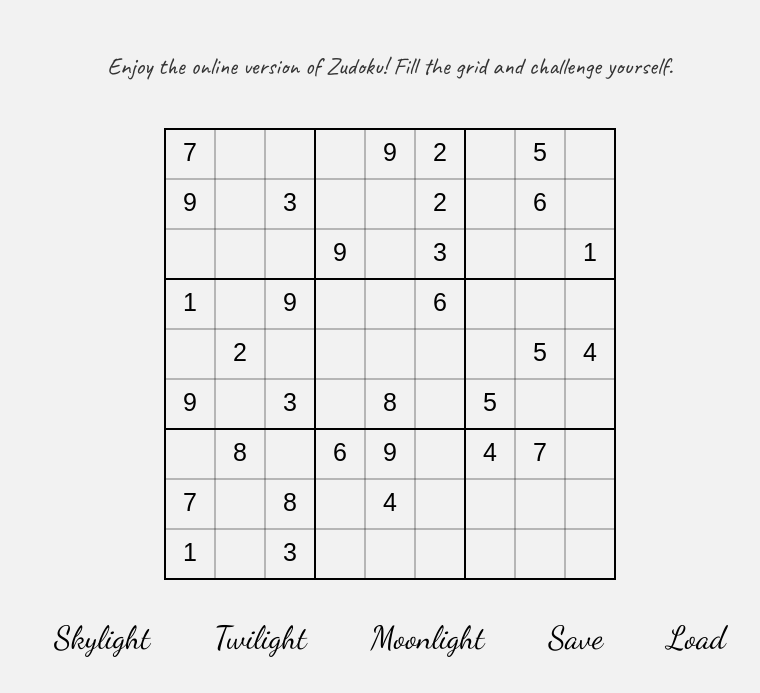
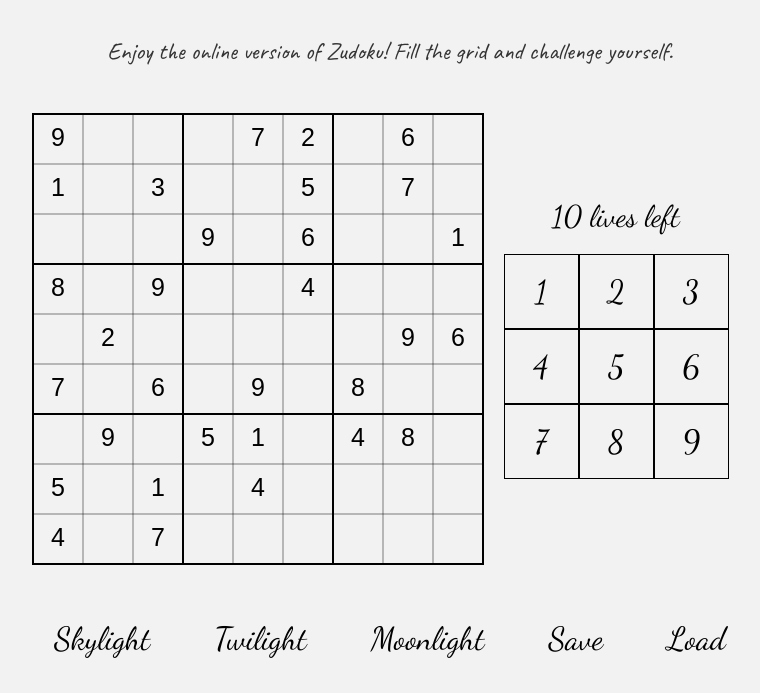
Before and after one commit to Azunera/zudoku_website, a plain HTML site: page templates/zudoku.html in a window 1280 px wide. Shown: the part 108-801 px from the top of the page, without its empty margins (250-1010 px from the left). Drawn offline with Linux system fonts and the light colour scheme; no server answers.

Commit message:
Improving the sudoku game

```diff
--- a/static/css/zudoku.css
+++ b/static/css/zudoku.css
@@ -10,6 +10,22 @@ body {
 body, #description {
     transition: background-color 2s ease-out, color 2s ease-out;
 }
+
+.sudoku-container {
+    display: flex;
+    justify-content: center;
+    align-items: center;
+    margin-bottom: 20px;
+}
+
+.sudoku-container canvas {
+    border: 1px solid black;
+}
+
+.lives-label-container {
+    margin-left: 20px;
+}
+
 
 .a {
     background-color: #dc5e5e;
@@ -33,10 +49,33 @@ body, #description {
     font-family: 'Dancing Script', cursive;
 }
 
+ul {
+    list-style-type: none;
+    margin: 0;
+    padding: 0;
+    overflow: hidden;
+    background-color: rgba(255, 255, 255, 0);
+    display: flex;
+    justify-content: center; /* Horizontally center the items */
+    margin-top: 10px; /* Adjust as needed for vertical alignment */
+}
+
+
+li a{
+    display: block;
+    color: rgb(0, 0, 0);
+    text-align: center;
+    font-family: 'Dancing Script';
+    font-size: 22px;
+    padding: 14px 16px;
+    text-decoration: none;
+}
 
 .body_column {
     text-align: center;
+    display: flex;
 }
+
 .row{
     display: flex;
     justify-content: center;
@@ -61,7 +100,38 @@ canvas {
 
 
 
-.button {
+.canva-side-container {
+    display: flex;
+    flex-direction: column; /* Arrange items vertically */
+    align-items: center; /* Center items horizontally */
+    margin: 20px;
+    gap: 20px;
+}
+
+.button-grid {
+    display: grid;
+    grid-template-columns: repeat(3, 1fr);
+    grid-gap: 0; /* No space between the buttons */
+}
+
+.number_button {
+    width: 75px; /* Set the size of the buttons */
+    height: 75px; /* Set the size of the buttons */
+    background-color: #f2f2f2;
+    border: 1px solid #000; /* Add a border to distinguish them */
+    color: rgb(0, 0, 0);
+    text-align: center;
+    font-family: 'Dancing Script', cursive;
+    text-decoration: none;
+    font-size: 32px;
+    cursor: pointer;
+    transition: background-color 0.5s;
+    display: flex;
+    justify-content: center;
+    align-items: center;
+    margin: 0; /* Ensure no margin between buttons */
+}
+.bottom_buttons {
     background-color: #f2f2f2;
     border: none;
     color: rgb(0, 0, 0);
@@ -78,29 +148,20 @@ canvas {
     transition: background-color 0.5s;
 }
 
-.button:hover {
+.bottom_buttons:hover {
     background-color: #dedede;
 }
 
-
-ul {
-    list-style-type: none;
-    margin: 0;
-    padding: 0;
-    overflow: hidden;
-    background-color: rgba(255, 255, 255, 0);
-    display: flex;
-    justify-content: center; /* Horizontally center the items */
-    margin-top: 10px; /* Adjust as needed for vertical alignment */
+.number_button:hover {
+    background-color: #dedede;
 }
 
+label {
 
-li a{
-    display: block;
-    color: rgb(0, 0, 0);
     text-align: center;
-    font-family: 'Dancing Script';
-    font-size: 22px;
-    padding: 14px 16px;
+    font-family: 'Dancing Script', cursive;
     text-decoration: none;
+    font-size: 30px;
+
+
 }
--- a/static/js/zudoku.js
+++ b/static/js/zudoku.js
@@ -15,7 +15,34 @@ class Sudoku {
         };
     }
 
-    generateSudoku() {3
+    check() {
+        let rows = Array.from({ length: 9 }, () => new Set());
+        let cols = Array.from({ length: 9 }, () => new Set());
+        let boxes = Array.from({ length: 9 }, () => new Set());
+
+        for (let r = 0; r < 9; r++) {
+            for (let c = 0; c < 9; c++) {
+                if (this.sudoku[r][c] === ' ') {
+                    continue;
+                }
+
+                let value = this.sudoku[r][c];
+                let boxIndex = Math.floor(r / 3) * 3 + Math.floor(c / 3);
+
+                if (rows[r].has(value) || cols[c].has(value) || boxes[boxIndex].has(value)) {
+                    return false;
+                }
+
+                rows[r].add(value);
+                cols[c].add(value);
+                boxes[boxIndex].add(value);
+            }
+        }
+
+        return true;
+    };
+
+    generateSudoku() {
         this.sudoku = Array.from({ length: 9 }, () => Array(9).fill(' '));
         let n = 1;
         let r = -1;
@@ -38,9 +65,11 @@ class Sudoku {
             while (g) {
                 let indexes = '012345678';
                 if (blacklist[t]) {
-                    blacklist[t].forEach(el => {
-                        el.forEach(e => indexes = indexes.replace(e, ''));
-                    });
+                    for (const el of blacklist[t]) {
+                        for (const e of el) {
+                            indexes = indexes.replace(e, '');
+                        }
+                    }
                 }
                 indexes = indexes.split('').map(Number);
                 this.shuffle(indexes);
@@ -90,9 +119,12 @@ class Sudoku {
         }
     }
 
-    check() {
-        //to add
-        return true;
+    check_cell(x,y) {
+        if (this.sudoku[x][y] == this.solution[x][y]) {
+            return true;
+        } else {
+            return false
+        }
     }
 
     setDifficulty(difficulty) {
@@ -198,7 +230,17 @@ document.addEventListener('DOMContentLoaded', () => {
     function handleKeyPress(event) {
         if (selectedCell && event.key >= "1" && event.key <= "9") {
             const { row, col } = selectedCell;
-            sudoku.sudoku[row][col] = event.key;
+
+            if (sudoku.sudoku[row][col] == event.key) {
+                sudoku.sudoku[row][col] = ' ';
+            } else {
+                sudoku.sudoku[row][col] = event.key;
+                if (!sudoku.check_cell(row, col)) {
+                    sudoku.lives -= 1
+                    document.getElementById('lives_label').innerHTML = `${sudoku.lives} lives left`
+                }
+            }
+            console.log('YESSS')
             drawGrid();
             drawNumbers();
         }
@@ -287,7 +329,23 @@ document.addEventListener('DOMContentLoaded', () => {
         }
 
     }
+    //side stuff
+    number_buttons = document.getElementsByClassName('number_button')
 
+    for (let i = 0; i < number_buttons.length; i++)
+        number_buttons[i].addEventListener('click', (event) => {
+        selectedNumber = event.target.textContent
+
+        const { row, col } = selectedCell;
+        sudoku.sudoku[row][col] = selectedNumber;
+        drawGrid();
+        drawNumbers();
+
+    })
+
+
+
+    //bottoms buttons
     document.getElementById('save').addEventListener('click', async () => {
         const userInfo = await getUserInfo();
         console.log(userInfo)
--- a/templates/zudoku.html
+++ b/templates/zudoku.html
@@ -1,3 +1,4 @@
+
 <!DOCTYPE html>
 <html lang="en">
 <head>
@@ -23,25 +24,38 @@
 
     <h1 id="title">Play Zudoku Online!</h1>
 
-    <div class="body_column">
-        <div class="column middle">
-            <p id="intro">
-                Enjoy the online version of Zudoku! Fill the grid and challenge yourself.
-            </p>
 
-            <canvas id="sudoku-canvas" width="450" height="450"></canvas>
+    <p id="intro">
+        Enjoy the online version of Zudoku! Fill the grid and challenge yourself.
+    </p>
+    <div class="sudoku-container">
+        <canvas id="sudoku-canvas" width="450" height="450"></canvas>
+        <div class="canva-side-container">
+            <label id="lives_label">10 lives left</label>
 
-            <div class="row">
-
-                <button class="button" id="easy-button">Skylight</button>
-                <button class="button" id="medium-button">Twilight</button>
-                <button class="button" id="hard-button">Moonlight</button>
-                <button class="button" id="save">Save</button>
-                <button class="button" id="load">Load</button>
-
+            <div class="button-grid">
+                <button class="number_button" id="1">1</button>
+                <button class="number_button" id="2">2</button>
+                <button class="number_button" id="3">3</button>
+                <button class="number_button" id="4">4</button>
+                <button class="number_button" id="5">5</button>
+                <button class="number_button" id="6">6</button>
+                <button class="number_button" id="7">7</button>
+                <button class="number_button" id="8">8</button>
+                <button class="number_button" id="9">9</button>
             </div>
         </div>
     </div>
+    <div class="row">
+
+        <button class="bottom_buttons" id="easy-button">Skylight</button>
+        <button class="bottom_buttons" id="medium-button">Twilight</button>
+        <button class="bottom_buttons" id="hard-button">Moonlight</button>
+        <button class="bottom_buttons" id="save">Save</button>
+        <button class="bottom_buttons" id="load">Load</button>
+
+    </div>
+
     <script src="../static/js/zudoku.js"></script>
 </body>
 </html>
```
Also changed, not shown: static/js/register.js (+9 -0 lines).
